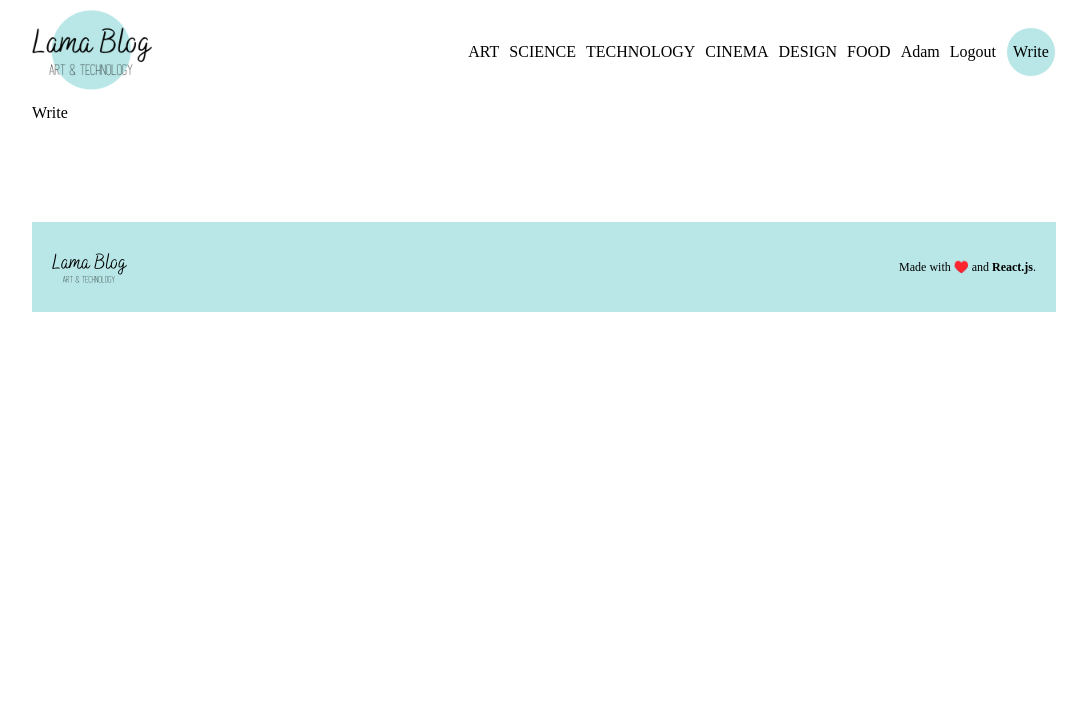
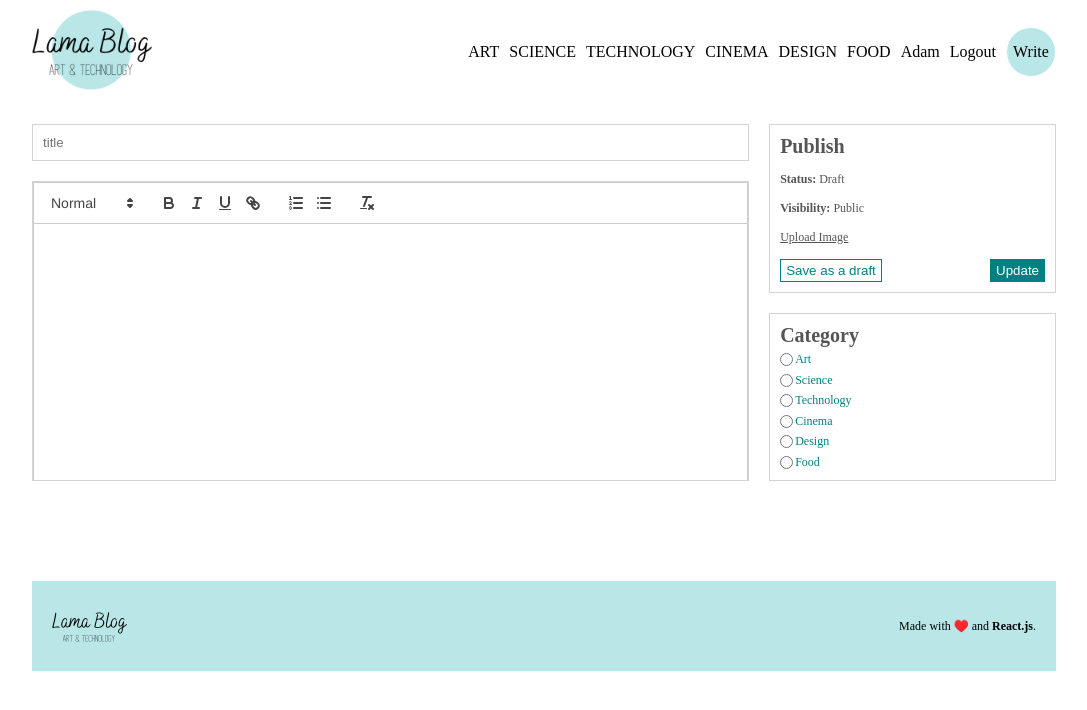
Before and after one commit to MrAdamUs/blog-app-full, a React (Create React App) app in the folder client/: page / in a window 1280 px wide. Both pictures are taken after a click on the element "Write". Shown: the top 710 px of the page, without its empty margins (96-1183 px from the left). Built offline with nearby package versions, Linux system fonts and the light colour scheme.

Commit message:
done working on write page

```diff
--- a/client/package.json
+++ b/client/package.json
@@ -8,6 +8,7 @@
     "@testing-library/user-event": "^13.5.0",
     "react": "^18.2.0",
     "react-dom": "^18.2.0",
+    "react-quill": "^2.0.0",
     "react-router-dom": "^6.4.2",
     "react-scripts": "5.0.1",
     "sass": "^1.55.0",
--- /dev/null
+++ b/client/src/pages/Menu.jsx
@@ -0,0 +1,44 @@
+import React from "react"
+
+const Menu = () => {
+  const posts = [
+    {
+      id: 1,
+      title: "Lorem ipsum dolor sit amet consectetur adipisicing elit",
+      desc: "Lorem, ipsum dolor sit amet consectetur adipisicing elit. A possimus excepturi aliquid nihil cumque ipsam facere aperiam at! Ea dolorem ratione sit debitis deserunt repellendus numquam ab vel perspiciatis corporis!",
+      img: "https://images.pexels.com/photos/7008010/pexels-photo-7008010.jpeg?auto=compress&cs=tinysrgb&w=1260&h=750&dpr=2",
+    },
+    {
+      id: 2,
+      title: "Lorem ipsum dolor sit amet consectetur adipisicing elit",
+      desc: "Lorem, ipsum dolor sit amet consectetur adipisicing elit. A possimus excepturi aliquid nihil cumque ipsam facere aperiam at! Ea dolorem ratione sit debitis deserunt repellendus numquam ab vel perspiciatis corporis!",
+      img: "https://images.pexels.com/photos/6489663/pexels-photo-6489663.jpeg?auto=compress&cs=tinysrgb&w=1260&h=750&dpr=2",
+    },
+    {
+      id: 3,
+      title: "Lorem ipsum dolor sit amet consectetur adipisicing elit",
+      desc: "Lorem, ipsum dolor sit amet consectetur adipisicing elit. A possimus excepturi aliquid nihil cumque ipsam facere aperiam at! Ea dolorem ratione sit debitis deserunt repellendus numquam ab vel perspiciatis corporis!",
+      img: "https://images.pexels.com/photos/4230630/pexels-photo-4230630.jpeg?auto=compress&cs=tinysrgb&w=1260&h=750&dpr=2",
+    },
+    {
+      id: 4,
+      title: "Lorem ipsum dolor sit amet consectetur adipisicing elit",
+      desc: "Lorem, ipsum dolor sit amet consectetur adipisicing elit. A possimus excepturi aliquid nihil cumque ipsam facere aperiam at! Ea dolorem ratione sit debitis deserunt repellendus numquam ab vel perspiciatis corporis!",
+      img: "https://images.pexels.com/photos/6157049/pexels-photo-6157049.jpeg?auto=compress&cs=tinysrgb&w=1260&h=750&dpr=2",
+    },
+  ]
+  return (
+    <div className='menu'>
+      <h1>Other posts you may like</h1>
+      {posts.map((post) => (
+        <div className='post' key={post.id}>
+          <img src={post.img} alt={post.title} />
+          <h2>{post.title}</h2>
+          <button>Read More</button>
+        </div>
+      ))}
+    </div>
+  )
+}
+
+export default Menu
--- a/client/src/pages/Single.jsx
+++ b/client/src/pages/Single.jsx
@@ -1,6 +1,7 @@
 import React from "react"
 import Edit from "../img/edit.png"
 import Delete from "../img/delete.png"
+import Menu from "./Menu"
 import { Link } from "react-router-dom"
 
 const Single = () => {
@@ -46,7 +47,9 @@
           maiores cumque asperiores.
         </p>
       </div>
-      <div className='menu'>m</div>
+      <div className='menu'>
+        <Menu />
+      </div>
     </div>
   )
 }
--- a/client/src/pages/Write.jsx
+++ b/client/src/pages/Write.jsx
@@ -1,7 +1,72 @@
-import React from "react"
+import React, { useState } from "react"
+import ReactQuill from "react-quill"
+import "react-quill/dist/quill.snow.css"
 
 const Write = () => {
-  return <div>Write</div>
+  const [value, setValue] = useState("")
+  console.log(value)
+  return (
+    <div className='add'>
+      <div className='content'>
+        <input type={"text"} placeholder='title' />
+        <div className='editorContainer'>
+          <ReactQuill
+            className='editor'
+            theme='snow'
+            value={value}
+            onChange={setValue}
+          />
+        </div>
+      </div>
+      <div className='menu'>
+        <div className='item'>
+          <h1>Publish</h1>
+          <span>
+            <b>Status: </b> Draft
+          </span>
+          <span>
+            <b>Visibility: </b> Public
+          </span>
+          <input style={{ display: "none" }} type='file' id='file' name='' />
+          <label className='file' htmlFor='file'>
+            Upload Image
+          </label>
+          <div className='buttons'>
+            <button>Save as a draft</button>
+            <button>Update</button>
+          </div>
+        </div>
+        <div className='item'>
+          <h1>Category</h1>
+          <div className='cat'>
+            <input type='radio' name='cat' value='art' id='art' />
+            <label htmlFor='art'>Art</label>
+          </div>
+
+          <div className='cat'>
+            <input type='radio' name='cat' value='science' id='science' />
+            <label htmlFor='science'>Science</label>
+          </div>
+          <div className='cat'>
+            <input type='radio' name='cat' value='technology' id='technology' />
+            <label htmlFor='technology'>Technology</label>
+          </div>
+          <div className='cat'>
+            <input type='radio' name='cat' value='cinema' id='cinema' />
+            <label htmlFor='cinema'>Cinema</label>
+          </div>
+          <div className='cat'>
+            <input type='radio' name='cat' value='design' id='design' />
+            <label htmlFor='design'>Design</label>
+          </div>
+          <div className='cat'>
+            <input type='radio' name='cat' value='food' id='food' />
+            <label htmlFor='food'>Food</label>
+          </div>
+        </div>
+      </div>
+    </div>
+  )
 }
 
 export default Write
--- a/client/src/style.scss
+++ b/client/src/style.scss
@@ -250,6 +250,125 @@
       }
       .menu {
         flex: 2;
+        display: flex;
+        flex-direction: column;
+        gap: 25px;
+
+        h1 {
+          font-size: 20px;
+          color: #555;
+        }
+
+        .post {
+          display: flex;
+          flex-direction: column;
+          gap: 10px;
+
+          img {
+            width: 100%;
+            height: 200px;
+            object-fit: cover;
+          }
+
+          h2 {
+            color: #555;
+          }
+          button {
+            width: max-content;
+            padding: 10px 20px;
+            border: none;
+            cursor: pointer;
+            background-color: white;
+            border: 1px solid $lightGreen;
+            color: teal;
+
+            &:hover {
+              border: 1px solid white;
+              background-color: $lightGreen;
+              color: black;
+            }
+          }
+        }
+      }
+    }
+  }
+  // WRITE
+
+  .add {
+    margin-top: 20px;
+    display: flex;
+    gap: 20px;
+
+    .content {
+      flex: 5;
+      display: flex;
+      flex-direction: column;
+      gap: 20px;
+
+      input {
+        padding: 10px;
+        border: 1px solid lightgray;
+      }
+
+      .editorContainer {
+        height: 300px;
+        overflow: scroll;
+        border: 1px solid lightgray;
+        .editor {
+          height: 100%;
+          border: none;
+        }
+      }
+    }
+    .menu {
+      flex: 2;
+      display: flex;
+      flex-direction: column;
+      gap: 20px;
+
+      .item {
+        border: 1px solid lightgray;
+        padding: 10px;
+        flex: 1;
+        display: flex;
+        flex-direction: column;
+        justify-content: space-between;
+        font-size: 12px;
+        color: #555;
+
+        h1 {
+          font-size: 20px;
+        }
+        .file {
+          text-decoration: underline;
+          cursor: pointer;
+        }
+
+        .buttons {
+          display: flex;
+          justify-content: space-between;
+          :first-child {
+            cursor: pointer;
+            color: teal;
+            background-color: white;
+            border: 1px solid teal;
+            padding: 3px 5px;
+          }
+
+          :last-child {
+            cursor: pointer;
+            color: white;
+            background-color: teal;
+            border: 1px solid teal;
+            padding: 3px 5px;
+          }
+        }
+        .cat {
+          display: flex;
+          align-items: center;
+          gap: 2px;
+          color: teal;
+        }
       }
     }
   }
```
Also changed, not shown: 1 other file (tests, documents, lock files or other folders).
